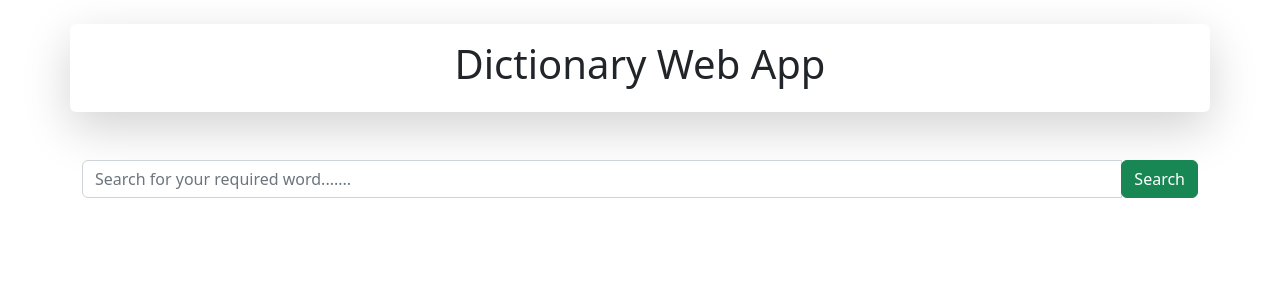
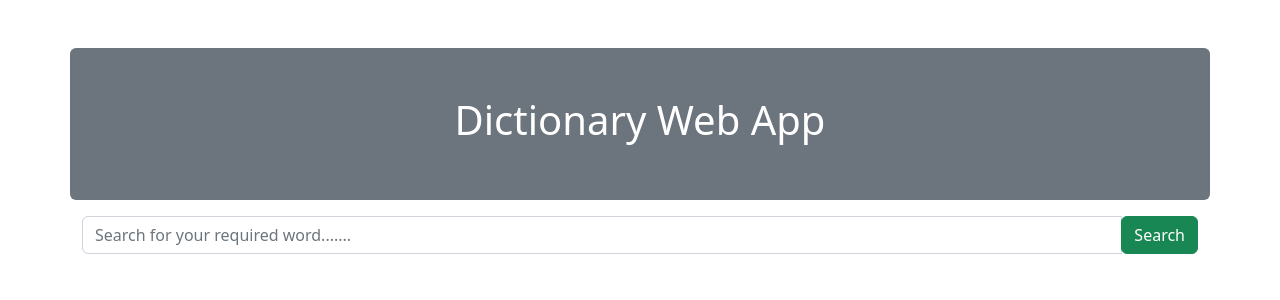
Before and after one commit to sai-vamshi-b/Dictionary_Application, a Django app: page / in a window 1280 px wide. Shown: the top 300 px of the page. Run offline with Django 4.2, Linux system fonts and the light colour scheme.

Commit message:
Update base.html

```diff
--- a/dictionary/templates/dictionary/base.html
+++ b/dictionary/templates/dictionary/base.html
@@ -12,8 +12,8 @@
  <body>
     <div class="container mt-4">
         <div class="row">
-            <div class="shadow-lg p-3 mb-5 bg-body rounded">
 
+            <div class="mt-4 p-5 bg-secondary text-white rounded mb-3">
                 <h1><center>Dictionary Web App</center></h1>
             </div>
 
@@ -22,7 +22,7 @@
 
                 {% endblock %}
             </div>
-            </div>
+
         </div>
     </div>
 </body>
```
Lines whose indentation alone changed are shown as unchanged.
